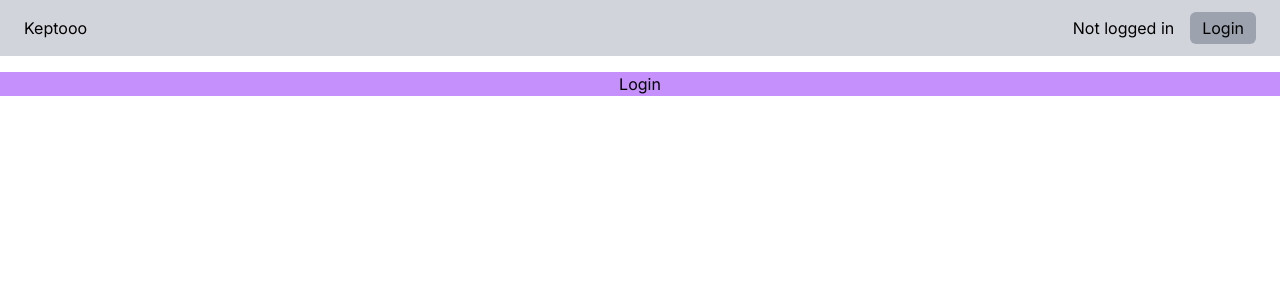
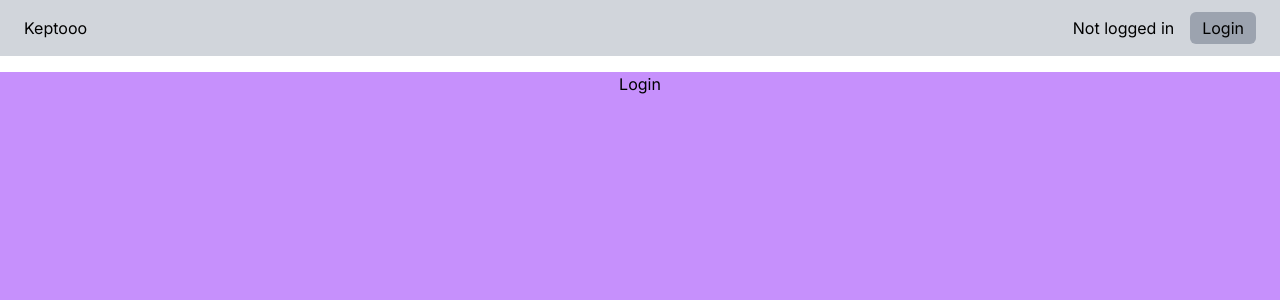
Before and after one commit to kratikesh18/Keptoo, a Next.js app: page / in a window 1280 px wide. Shown: the top 300 px of the page. Built offline with nearby package versions, Linux system fonts and the light colour scheme; no server answers; what @liveblocks/node would draw is missing.

Commit message:
Improved ui/ux

```diff
--- a/src/app/layout.tsx
+++ b/src/app/layout.tsx
@@ -21,7 +21,7 @@ export default function RootLayout({
     <html lang="en">
       <body className={`${inter.className} `}>
         <Header />
-        <main className="bg-purple-400/90 h-full">{children}</main>
+        <main className="bg-purple-400/90 min-h-screen">{children}</main>
       </body>
     </html>
   );
--- a/src/components/Columns.tsx
+++ b/src/components/Columns.tsx
@@ -35,12 +35,12 @@ function Columns() {
   }
 
   return (
-    <div className="flex flex-col items-center gap-3">
+    <div className="mx-auto flex flex-col items-center gap-3 ">
       <ReactSortable
         list={columns}
         setList={updateColumnsOrder}
         group={"board-column"}
-        className="grid grid-flow-col auto-cols-fr gap-4"
+        className="flex justify-center gap-3 flex-wrap  "
         // className=""
         ghostClass="opacity-30"
       >
--- a/src/components/formComponents/NewColumnForm.tsx
+++ b/src/components/formComponents/NewColumnForm.tsx
@@ -16,20 +16,30 @@ export const NewColumnForm = () => {
   const handleNewCol = (e: FormEvent<HTMLFormElement>) => {
     e.preventDefault();
     const iput = (e.target as HTMLFormElement).querySelector("input");
+
     if (iput) {
       const columnName = iput.value;
+      if (columnName.trim().length == 0) {
+        return;
+      }
       addColumn(columnName);
       iput.value = "";
     }
   };
 
   return (
+    <div>
       <form
         onSubmit={handleNewCol}
         className="flex gap-1 justify-center flex-col max-w-fit  "
       >
-      <input type="text" placeholder="New column name" className="rounded-md" />
+        <input
+          type="text"
+          placeholder="New column name"
+          className="rounded-md"
+        />
         <button type="submit">Create column</button>
       </form>
+    </div>
   );
 };
```
Also changed, not shown: src/components/Column.tsx (line endings or trailing spaces). Lines whose indentation alone changed are shown as unchanged.
